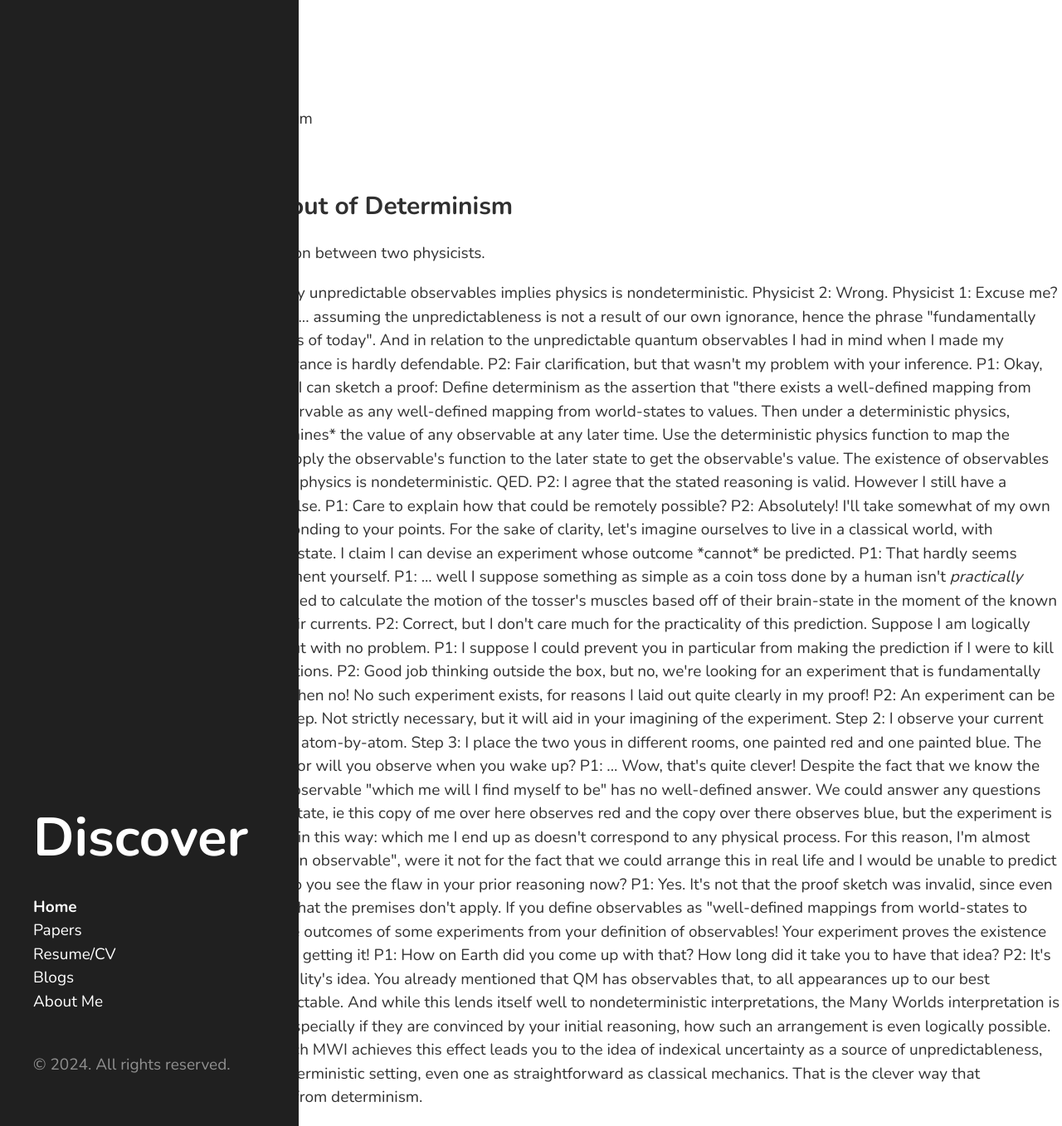
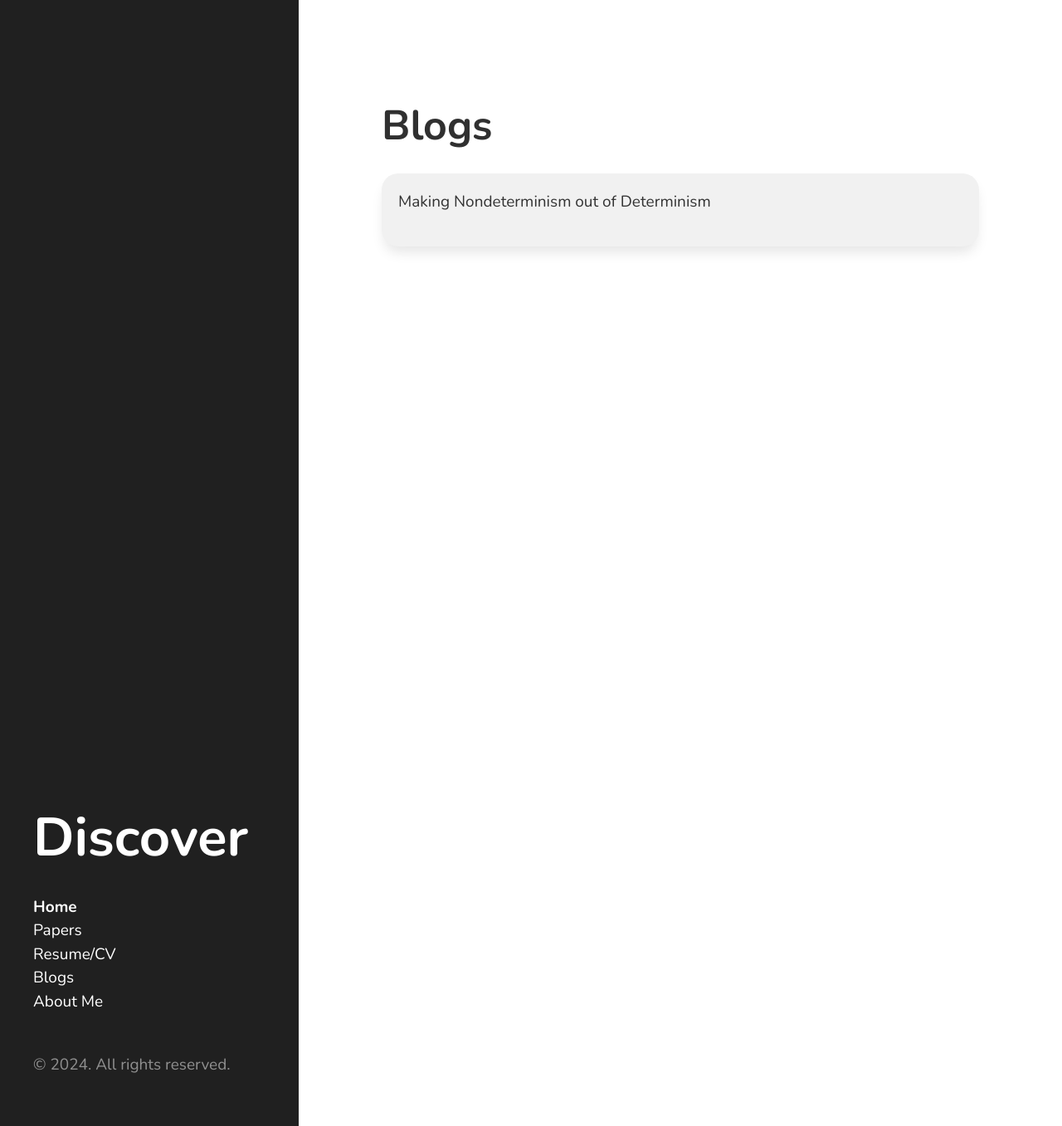
Before and after one commit to cstrynar/cstrynar.github.io, a Jekyll site: the page blogs/index.html, which Jekyll copies as it is, in a window 1280 px wide and 1357 px high. Shown: the whole window at 83% size. Built offline with Jekyll 4.4.1, drawn with Linux system fonts in a browser that asks for light colours.

Commit message:
New try at getting the blog right.

```diff
--- a/About me/index.html
+++ b/About me/index.html
@@ -111,11 +111,12 @@
     <img src="/assets/Harvard.jpg" alt="graduation" style="width: 100%; height: auto;">
   </figure>
   <br /><br /><br />
+
+  <p>I am always looking for ways to become smarter, and apply intelligence to every facet of my life.</p>
+
   <p>I have always sought a deep understanding of everything around me. I strive for a level of understanding that changes
           my very perception of reality. You have truly grasped a fact or idea if it is an unmovable part of your mind's awareness
           whenever you happen to look in that direction.</p>
-
-  <p>I am always looking for ways to become smarter, and apply intelligence to every facet of my life.</p>
 
   <p>Empathy is one thing the world needs more of. I am of course far from perfect in this regard, but I strive diligently
     to do better. I find it helpful to recall the following: for any fact about someone else that you have failed to understand,
--- a/blogs/index.html
+++ b/blogs/index.html
@@ -1,7 +1,5 @@
 <!DOCTYPE html>
 <html xmlns="http://www.w3.org/1999/xhtml" xml:lang="en" lang="en-us">
-
-
 
   <head>
   <link href="http://gmpg.org/xfn/11" rel="profile">
@@ -54,9 +55,7 @@
 </head>
 
 
-
 <body>
-
   <div class="sidebar animated">
     <div class="container sidebar-sticky">
       <div class="sidebar-about">
@@ -88,7 +87,6 @@
 
 
       </ul>
-
   <p><br>
     &copy; 2024. All rights reserved.
   </p>
@@ -96,7 +94,122 @@
 </div>
 
 
+<div class="content container">
+  <div class="page">
 
+    <script>
+      function showProjectDetails(projectId) {
+          document.getElementById('project-list').style.display = 'none';
+          document.getElementById(projectId).style.display = 'block';
+          gsap.from('#' + projectId, {duration: 0.5, y:'100%', opacity: 0});
+      }
+
+      function hideProjectDetails() {
+          const projectDetails = document.getElementsByClassName('project-detail');
+          for (let i = 0; i < projectDetails.length; i++) {
+              projectDetails[i].style.display = 'none';
+          }
+          document.getElementById('project-list').style.display = 'grid';
+          gsap.from('#project-list', {duration: 0.5, y:'-100%', opacity: 0});
+      }
+    </script>
+
+  <style>
+  .content-container {
+      margin: 20 auto;
+      padding: 10 20px;
+      display: flex;
+      flex-direction: column;
+      align-items: center;
+  }
+
+
+
+  .grid {
+      display: grid;
+      grid-template-columns: repeat(auto-fit, minmax(300px, 1fr));
+      grid-gap: 20px;
+      margin-top: 20px;
+  }
+
+  .grid-item {
+      background: #f1f1f1;
+      padding: 20px;
+      border-radius: 20px;
+      box-shadow: 0px 10px 15px -3px rgba(0, 0, 0, 0.1);
+      cursor: pointer;
+      transition: all 0.3s ease-in-out;
+  }
+
+  .grid-item:hover {
+      transform: scale(1.02);
+      box-shadow: 0px 10px 15px -3px rgba(0, 0, 0, 0.2);
+  }
+
+  .grid-item img {
+      width: 100%;
+      border-radius: 20px;
+  }
+
+  .grid-item .portrait-image {
+    width: 100%;    /* Take the full width of the container */
+    height: 33%;   /* Take the full height of the container */
+    object-fit: cover; /* Crop the image to cover both the width and height */
+    border-radius: 20px; /* Optional: if you want to keep rounded corners */
+    cursor: pointer; /* Keeps the pointer cursor for the image */
+  }
+
+  .project-detail {
+      display: none;
+      text-align: center;
+      margin: 20px 0;
+  }
+
+  .back-button {
+    font-size: 16px;
+    background-color: #444;
+    color: #ffffff;
+    border: none;
+    border-radius: 50px;
+    padding: 10px 20px;
+    cursor: pointer;
+    transition: all 0.3s;
+  }
+  .back-button:hover {
+    background-color: #7a7979;
+  }
+  .back-button::before {
+    content: "\2190";
+    padding-right: 5px;
+  }
+
+  @media only screen and (max-width: 600px) {
+  .equation-container {
+    overflow-wrap: break-word;
+    word-wrap: break-word;
+    word-break: break-all;
+    font-size: 16px;
+    white-space: normal;
+  }
+
+  #pdf-container {
+    width: 100%;
+    max-height: 500px; /* Adjust as needed */
+    overflow: hidden;
+    position: relative;
+    border: 1px solid #ccc;
+    margin: 20px 0;
+  }
+
+  #pdf-render {
+    max-width: 100%;
+    display: block;
+    margin: 0 auto;
+    cursor: grab;
+  }
+
+}
+</style>
 
 
 <h1>Blogs</h1>
@@ -124,46 +237,45 @@
       The following is a hypothetical conversation between two physicists.
   </p>
 
-  <p>
-    Physicist 1: The existence of fundamentally unpredictable observables implies physics is nondeterministic.
-    Physicist 2: Wrong.
-    Physicist 1: Excuse me?
-    Physicist 2: Your inference is not valid.
-    P1: ... assuming the unpredictableness is not a result of our own ignorance, hence the phrase "fundamentally unpredictable" instead of "unpredictable as of today". And in relation to the unpredictable quantum observables I had in mind when I made my statement, calling those the result of ignorance is hardly defendable.
-    P2: Fair clarification, but that wasn't my problem with your inference.
-    P1: Okay, well you are mistaken in that case. In fact, I can sketch a proof:
+  <p><b>Physicist 1</b>: The existence of fundamentally unpredictable observables implies physics is nondeterministic.</p>
+  <p><b>Physicist 2</b>: Wrong.</p>
+  <p><b>Physicist 1</b>: Excuse me?</p>
+  <p><b>Physicist 2</b>: Your inference is not valid.</p>
+  <p><b>P1</b>: ... assuming the unpredictableness is not a result of our own ignorance, hence the phrase "fundamentally unpredictable" instead of "unpredictable as of today". And in relation to the unpredictable quantum observables I had in mind when I made my statement, calling those the result of ignorance is hardly defendable.</p>
+  <p><b>P2</b>: Fair clarification, but that wasn't my problem with your inference.</p>
 
-    Define determinism as the assertion that "there exists a well-defined mapping from now states to later states".
-    Define an observable as any well-defined mapping from world-states to values.
+  <p><b>P1</b>: Okay, well you are mistaken in that case. In fact, I can sketch a proof:</p>
+  <br>
+  <p>Define determinism as the assertion that "there exists a well-defined mapping from now states to later states". </p>
+  <p>Define an observable as any well-defined mapping from world-states to values.</p>
+  <p>Then under a deterministic physics, knowing the present state *exactly determines* the value of any observable at any later time. Use the deterministic physics function to map the current state to the later state, and then apply the observable's function to the later state to get the observable's value.</p>
+  <p>The existence of observables that cannot be predicted then implies that physics is nondeterministic. QED.</p>
 
-    Then under a deterministic physics, knowing the present state *exactly determines* the value of any observable at any later time. Use the deterministic physics function to map the current state to the later state, and then apply the observable's function to the later state to get the observable's value.
+  <p><b>P2</b>: I agree that the stated reasoning is valid. However I still have a problem with your initial claim, which is false. </p>
+  <p><b>P1</b>: Care to explain how that could be remotely possible?</p>
+  <p><b>P2</b>: Absolutely! I'll take somewhat of my own route to get there, instead of directly responding to your points. For the sake of clarity, let's imagine ourselves to live in a classical world, with deterministic physics, and a known world-state. I claim I can devise an experiment whose outcome *cannot* be predicted.</p>
+  <p><b>P1</b>: That hardly seems possible.</p>
+  <p><b>P2</b>: Try to devise such an experiment yourself.</p>
+  <p><b>P1</b>: ... well I suppose something as simple as a coin toss done by a human isn't <i>practically</i> predictable with infinite certainty. You'd need to calculate the motion of the tosser's muscles based off of their brain-state in the moment of the known world-state, and you'd need to calculate air currents. </p>
+  <p><b>P2</b>: Correct, but I don't care much for the practicality of this prediction. Suppose I am logically omniscient, and can calculate all of that out with no problem.</p>
+  <p><b>P1</b>: I suppose I could prevent you in particular from making the prediction if I were to kill you before you are able to do your calculations. </p>
+  <p><b>P2</b>: Good job thinking outside the box, but no, we're looking for an experiment that is fundamentally unpredictable. Any other ideas?</p>
+  <p><b>P1</b>: Well then no! No such experiment exists, for reasons I laid out quite clearly in my proof!</p>
 
-    The existence of observables that cannot be predicted then implies that physics is nondeterministic. QED.
+  <p><b>P2</b>: An experiment can be devised as follows:</p>
+  <br>
+  <p>Step 1: I put you to sleep. Not strictly necessary, but it will aid in your imagining of the experiment.</p>
+  <p>Step 2: I observe your current state and construct an exact replica of you atom-by-atom.</p>
+  <p>Step 3: I place the two yous in different rooms, one painted red and one painted blue.</p>
+  <p>The observable of the experiment is: which color will you observe when you wake up?</p>
 
-    P2: I agree that the stated reasoning is valid. However I still have a problem with your initial claim, which is false.
-    P1: Care to explain how that could be remotely possible?
-    P2: Absolutely! I'll take somewhat of my own route to get there, instead of directly responding to your points. For the sake of clarity, let's imagine ourselves to live in a classical world, with deterministic physics, and a known world-state. I claim I can devise an experiment whose outcome *cannot* be predicted.
-    P1: That hardly seems possible.
-    P2: Try to devise such an experiment yourself.
-    P1: ... well I suppose something as simple as a coin toss done by a human isn't <i>practically</i> predictable with infinite certainty. You'd need to calculate the motion of the tosser's muscles based off of their brain-state in the moment of the known world-state, and you'd need to calculate air currents.
-    P2: Correct, but I don't care much for the practicality of this prediction. Suppose I am logically omniscient, and can calculate all of that out with no problem.
-    P1: I suppose I could prevent you in particular from making the prediction if I were to kill you before you are able to do your calculations.
-    P2: Good job thinking outside the box, but no, we're looking for an experiment that is fundamentally unpredictable. Any other ideas?
-    P1: Well then no! No such experiment exists, for reasons I laid out quite clearly in my proof!
-    P2: An experiment can be devised as follows:
 
-    Step 1: I put you to sleep. Not strictly necessary, but it will aid in your imagining of the experiment.
-    Step 2: I observe your current state and construct an exact replica of you atom-by-atom.
-    Step 3: I place the two yous in different rooms, one painted red and one painted blue.
-    The observable of the experiment is: which color will you observe when you wake up?
-
-    P1: ... Wow, that's quite clever! Despite the fact that we know the end state of the experiment exactly, the observable "which me will I find myself to be" has no well-defined answer. We could answer any questions about the particles making up this world state, ie this copy of me over here observes red and the copy over there observes blue, but the experiment is not a question about the world's particles in this way: which me I end up as doesn't correspond to any physical process. For this reason, I'm almost tempted to discount the outcome as "not an observable", were it not for the fact that we could arrange this in real life and I would be unable to predict what I would see!
-    P2: That's all correct! Do you see the flaw in your prior reasoning now?
-    P1: Yes. It's not that the proof sketch was invalid, since even you agreed the reasoning was sound, it's that the premises don't apply. If you define observables as "well-defined mappings from world-states to values", then you are forced to exclude the outcomes of some experiments from your definition of observables! Your experiment proves the existence of some such observables.
-    P2: Now you're getting it!
-    P1: How on Earth did you come up with that? How long did it take you to have that idea?
-    P2: It's hardly fair to say it was my idea, it was reality's idea. You already mentioned that QM has observables that, to all appearances up to our best understanding, are fundamentally unpredictable. And while this lends itself well to nondeterministic interpretations, the Many Worlds interpretation is entirely deterministic. One may wonder, especially if they are convinced by your initial reasoning, how such an arrangement is even logically possible. Investigating the mechanism through which MWI achieves this effect leads you to the idea of indexical uncertainty as a source of unpredictableness, which is then readily applicable to any deterministic setting, even one as straightforward as classical mechanics. That is the clever way that fundamental unpredictableness can arise from determinism.
-  </p>
+  <p><b>P1</b>: ... Wow, that's quite clever! Despite the fact that we know the end state of the experiment exactly, the observable "which me will I find myself to be" has no well-defined answer. We could answer any questions about the particles making up this world state, ie this copy of me over here observes red and the copy over there observes blue, but the experiment is not a question about the world's particles in this way: which me I end up as doesn't correspond to any physical process. For this reason, I'm almost tempted to discount the outcome as "not an observable", were it not for the fact that we could arrange this in real life and I would be unable to predict what I would see!</p>
+  <p><b>P2</b>: That's all correct! Do you see the flaw in your prior reasoning now?</p>
+  <p><b>P1</b>: Yes. It's not that the proof sketch was invalid, since even you agreed the reasoning was sound, it's that the premises don't apply. If you define observables as "well-defined mappings from world-states to values", then you are forced to exclude the outcomes of some experiments from your definition of observables! Your experiment proves the existence of some such observables.</p>
+  <p><b>P2</b>: Now you're getting it! </p>
+  <p><b>P1</b>: How on Earth did you come up with that? How long did it take you to have that idea?</p>
+  <p><b>P2</b>: It's hardly fair to say it was my idea, it was reality's idea. You already mentioned that QM has observables that, to all appearances up to our best understanding, are fundamentally unpredictable. And while this lends itself well to nondeterministic interpretations, the Many Worlds interpretation is entirely deterministic. One may wonder, especially if they are convinced by your initial reasoning, how such an arrangement is even logically possible. Investigating the mechanism through which MWI achieves this effect leads you to the idea of indexical uncertainty as a source of unpredictableness, which is then readily applicable to any deterministic setting, even one as straightforward as classical mechanics. That is the clever way that fundamental unpredictableness can arise from determinism.</p>
 </div>
 
 </body>
```
Also changed, not shown: other parts of blogs/index.html (+12 -9 lines). Lines whose indentation alone changed are shown as unchanged.
